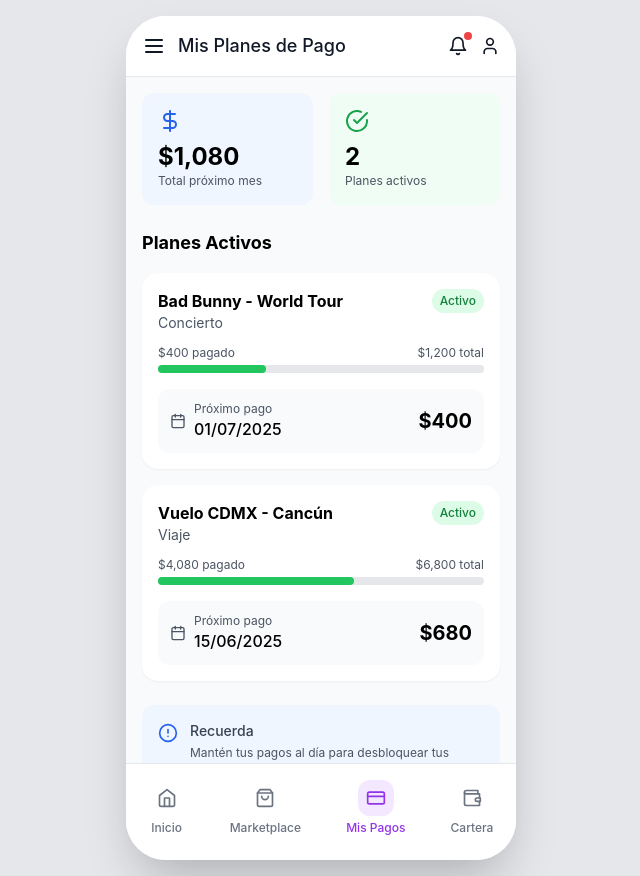
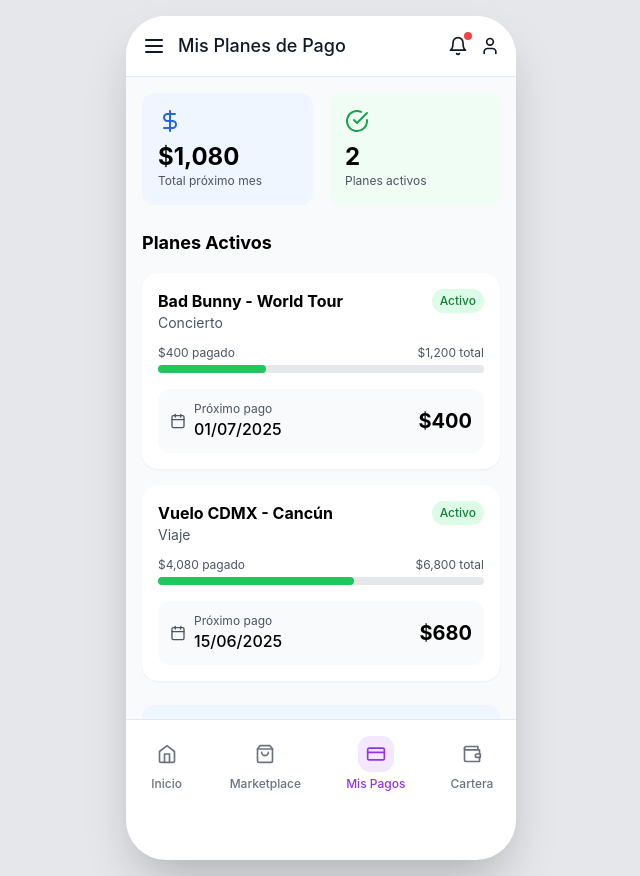
Before and after one commit to Rene-Nun/Pagox_proto_ux, a Next.js app: page / in a window 1280 px wide. Both pictures are taken after a click on the button "Mis Pagos". Shown: the whole page, without its empty margins (319-959 px from the left). Built offline with nearby package versions, Linux system fonts and the light colour scheme.

Commit message:
Actualizar PlansScreen.tsx

```diff
--- a/app/components/screens/PlansScreen.tsx
+++ b/app/components/screens/PlansScreen.tsx
@@ -1,4 +1,3 @@
-import MobileContainer from '../MobileContainer'
 import Header from '../Header'
 import BottomNav from '../BottomNav'
 import { Calendar, DollarSign, AlertCircle, CheckCircle } from 'lucide-react'
@@ -35,10 +34,11 @@ export default function PlansScreen({ onNavigate, activeTab }: PlansScreenProps)
   ]
 
   return (
-    <MobileContainer>
+    // Contenedor principal ajustado para ocupar toda la pantalla y organizar el contenido en columna
+    <div className="h-screen flex flex-col bg-gray-50">
       <Header title="Mis Planes de Pago" />
 
-      {/* Scrollable Content - se eliminó pb-24 */}
+      {/* El contenido es el único elemento que ahora tendrá scroll */}
       <div className="flex-1 overflow-y-auto">
         <div className="p-4">
           {/* Summary Cards */}
@@ -114,7 +114,8 @@ export default function PlansScreen({ onNavigate, activeTab }: PlansScreenProps)
         </div>
       </div>
 
+      {/* El menú ahora se mantiene abajo, fuera del scroll */}
       <BottomNav activeTab={activeTab} onNavigate={onNavigate} />
-    </MobileContainer>
+    </div>
   )
 }
```
